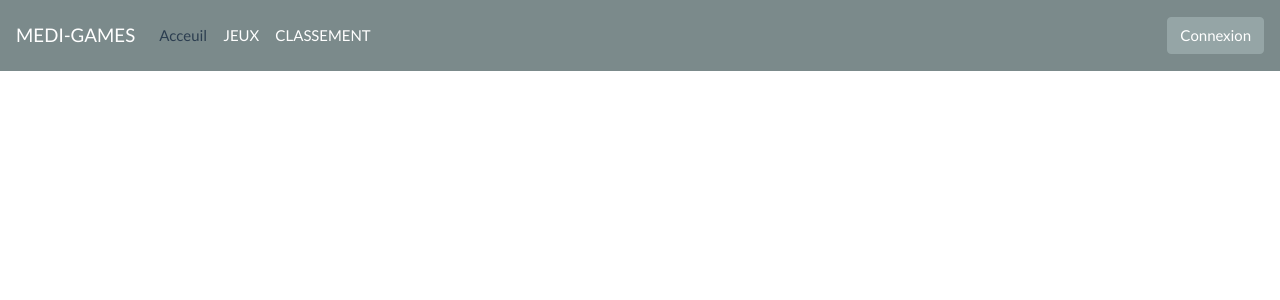
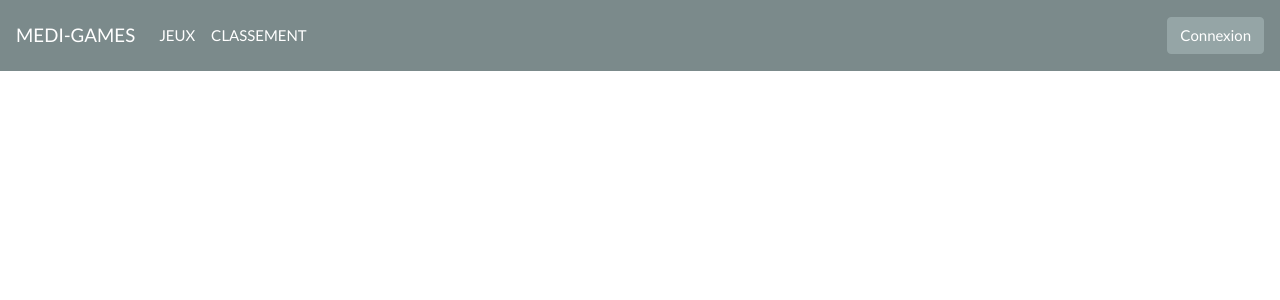
Before and after one commit to Philtesting/PHP-Jeux, a Symfony app: template templates/index.html.twig in a window 1280 px wide. Shown: the top 300 px of the page. Run offline with Twig, Linux system fonts and the light colour scheme; the template is opened without the code that fills it, so the values that code supplies are empty; some libraries are stand-ins or nearby versions.

Commit message:
test de commit

```diff
--- a/templates/base.html.twig
+++ b/templates/base.html.twig
@@ -17,9 +17,7 @@
 
     <div class="collapse navbar-collapse" id="navbarColor02">
         <ul class="navbar-nav mr-auto">
-            <li class="nav-item active">
-                <a class="nav-link" href="/">Acceuil<span class="sr-only">(current)</span></a>
-            </li>
+
             <li class="nav-item">
                 <a class="nav-link" href={{ path('acceuil')}}>JEUX</a>
             </li>
```
